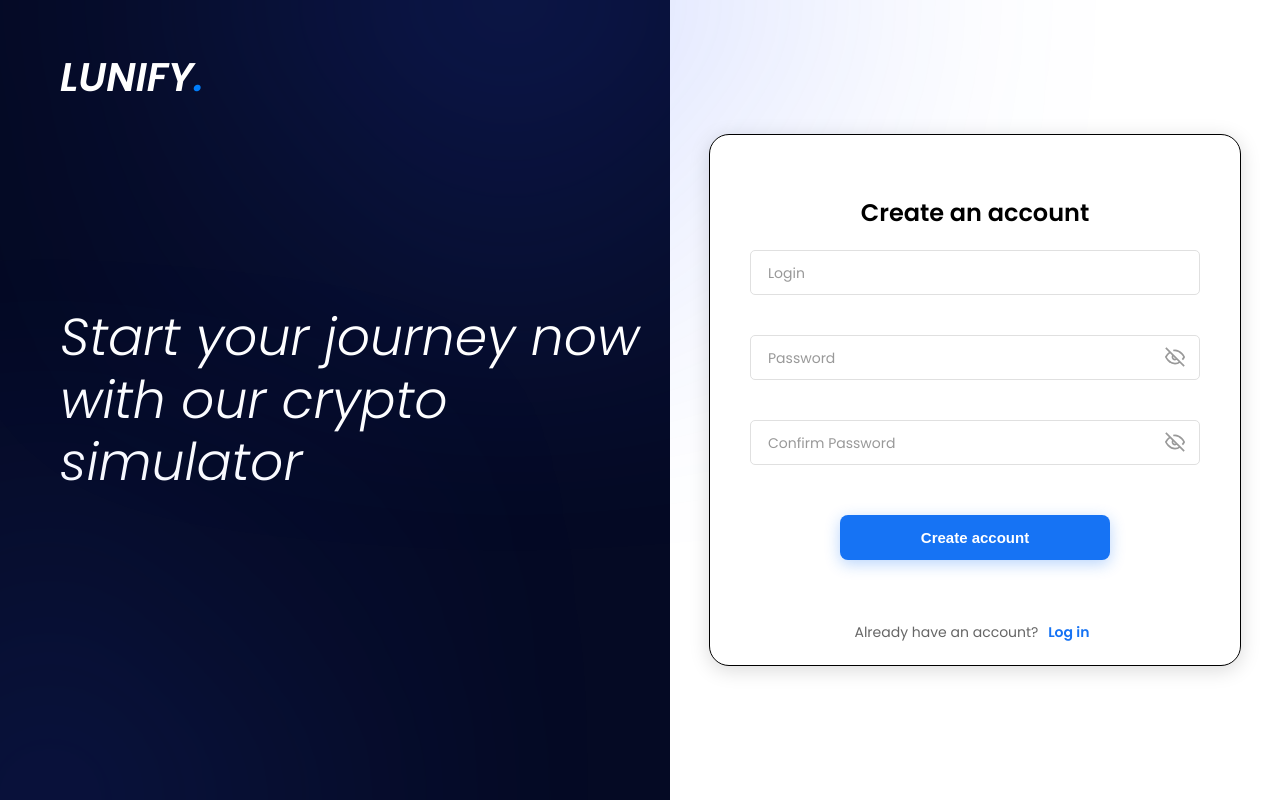
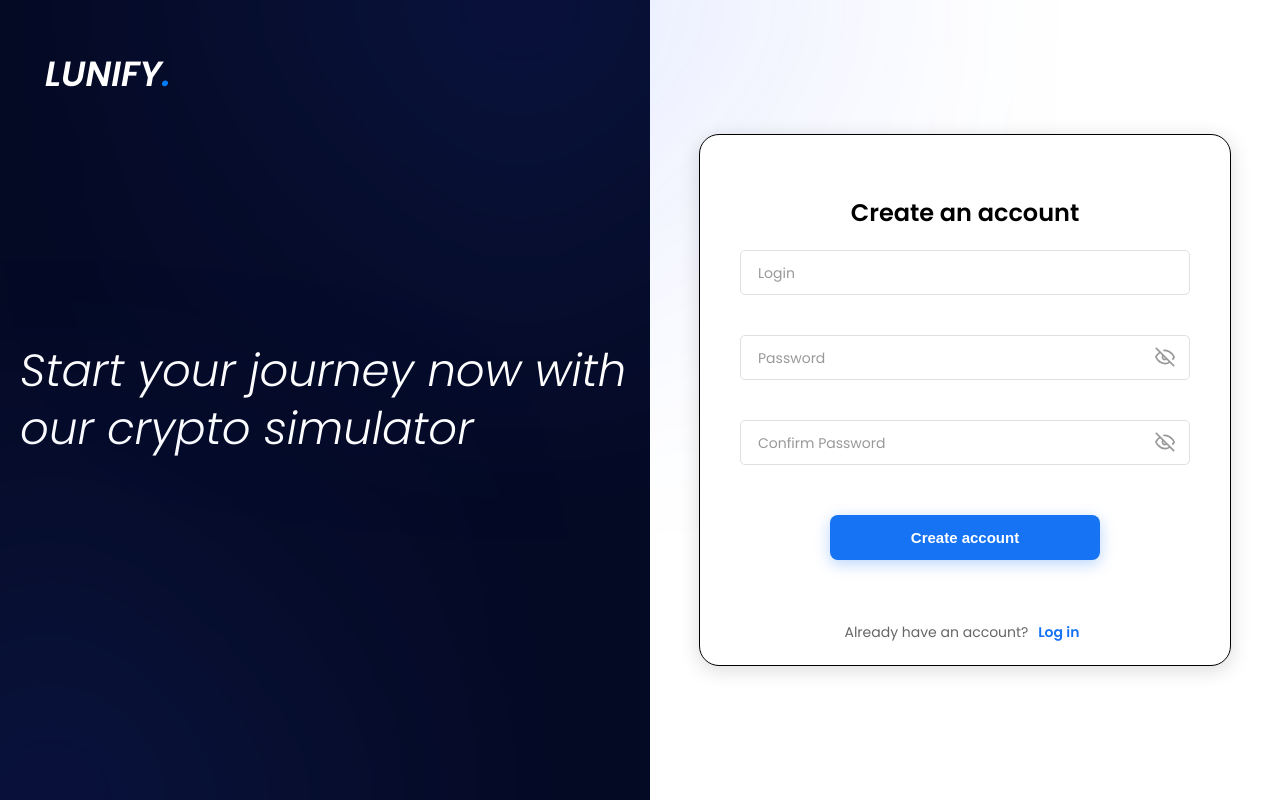
Before and after one commit to tenshyy1/Lunify, a React (Vite) app in the folder frontend/: page /register in a window 1280 px wide. Built offline with nearby package versions, Linux system fonts and the light colour scheme.

Commit message:
add adaptive register page

```diff
--- a/frontend/src/styles/register.css
+++ b/frontend/src/styles/register.css
@@ -282,3 +282,91 @@ html, body {
 .login-link a:hover::after {
     transform: scaleX(1);
 }
+
+
+
+
+
+
+/*adaptive*/
+@media (max-width: 1440px) and (min-width: 920px) {
+    .register-left {
+        padding-left: 20px;
+    }
+
+    .register-left::before {
+        width: 200px;
+        height: 200px;
+        right: 30px;
+    }
+
+    .logo {
+        left: 45px;
+        font-size: 35px;
+    }
+
+    .welcome-text p {
+        font-size: 45px;
+        line-height: 1.3;
+    }
+
+    .register-form-box {
+        border: 1px solid black;
+    }
+
+
+    .input-group {
+        position: relative;
+        margin-bottom: 40px;
+    }
+
+    .error-message {
+        font-size: 11px;
+
+    }
+}
+
+
+
+
+@media (max-width: 920px) and (min-width: 200px) {
+    .register-left {
+        display: none;
+    }
+    .register-right {
+        background: #050A24;
+    }
+    .register-form-box {
+
+        padding: 30px;
+        width: 80%;
+        height: 400px;
+    }
+
+    .input-group label {
+        font-size: 12px;
+    }
+
+    .input-group input {
+        font-size: 14px;
+    }
+
+    .input-group input:focus,
+    .input-group input:valid {
+        border-width: 1px;
+    }
+
+    .error-message {
+        font-size: 10px;
+
+    }
+
+    .register-submit-button {
+        margin-top: 3px;
+    }
+    .login-link {
+        margin-top: 20px;
+        font-size: 13px;
+    }
+
+}
```
